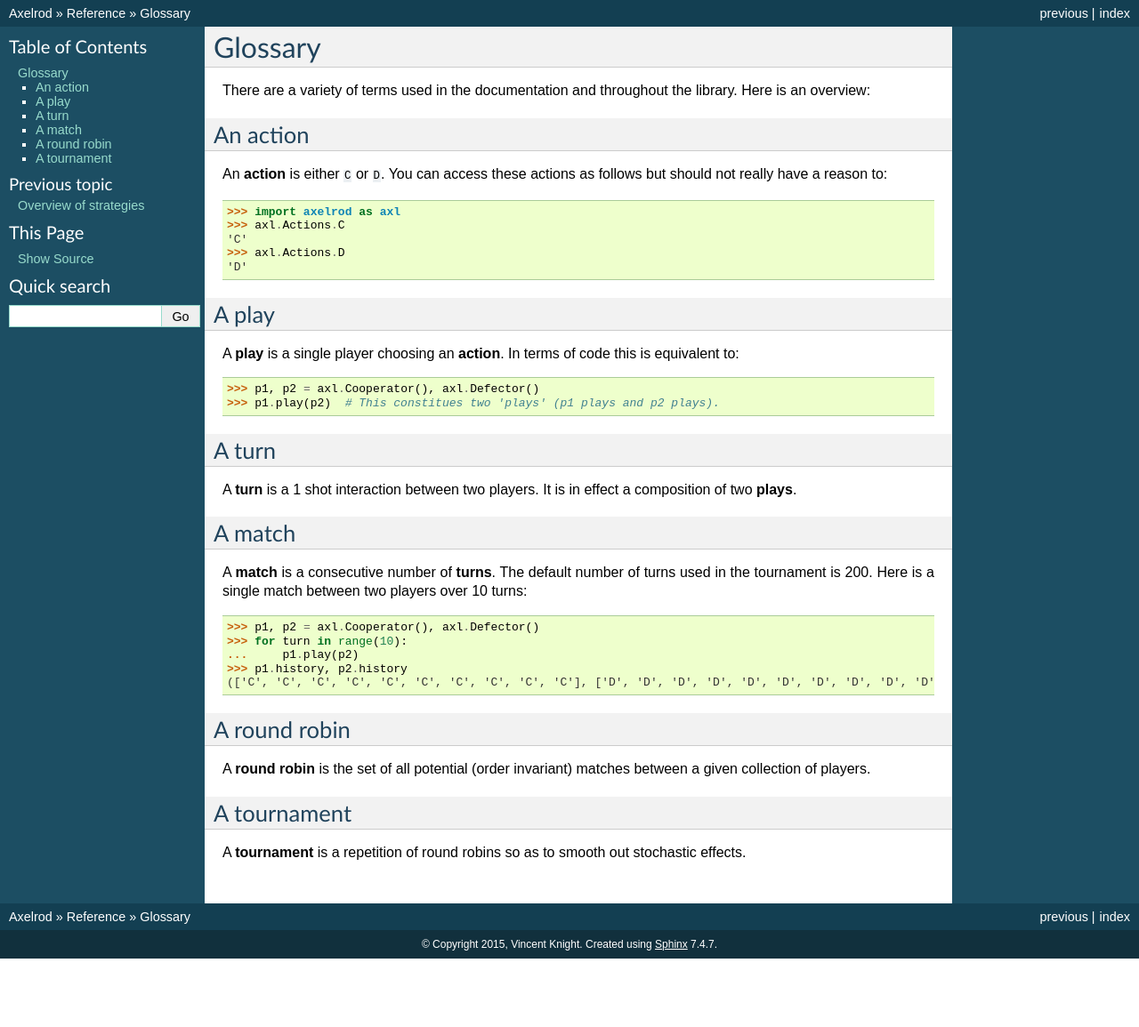
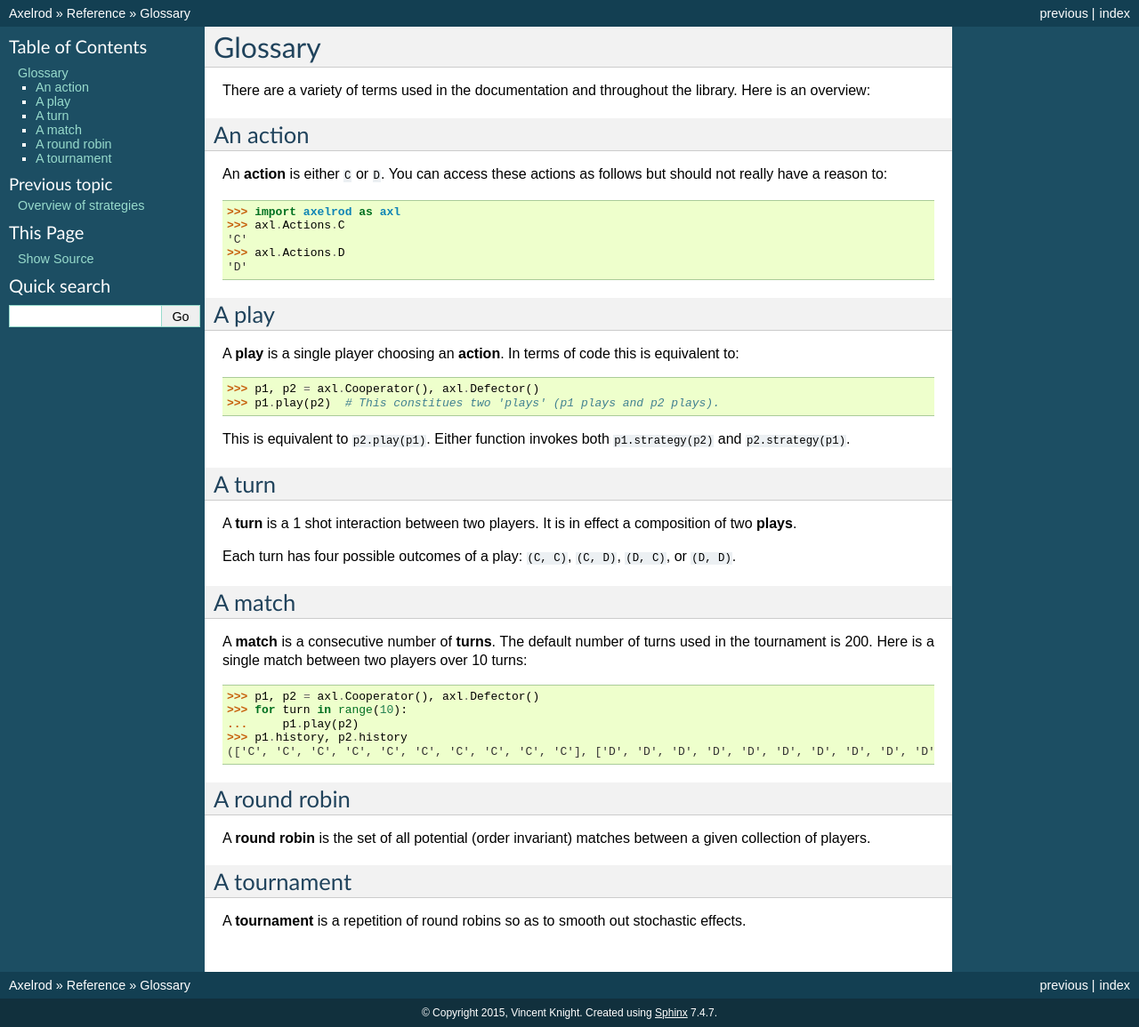
Before and after one commit to Axelrod-Python/Axelrod, a Sphinx documentation site: the page built from docs/reference/glossary.rst, in a window 1280 px wide. Shown: the whole page at 89% size. Built offline with Sphinx 7.4.7, drawn with Linux system fonts in a browser that asks for light colours; before the commit the page ends 1078 px from its top, so only the background shows below that.

Commit message:
Adding the suggestions from Marc
- play(p1) equivalent to play(p2)
- Outcomes of a turn

```diff
--- a/docs/reference/glossary.rst
+++ b/docs/reference/glossary.rst
@@ -25,11 +25,17 @@ In terms of code this is equivalent to::
     >>> p1, p2 = axl.Cooperator(), axl.Defector()
     >>> p1.play(p2)  # This constitues two 'plays' (p1 plays and p2 plays).
 
+This is equivalent to :code:`p2.play(p1)`. Either function invokes both
+:code:`p1.strategy(p2)` and :code:`p2.strategy(p1)`.
+
 A turn
 ------
 
 A **turn** is a 1 shot interaction between two players. It is in effect a
 composition of two **plays**.
+
+Each turn has four possible outcomes of a play: :code:`(C, C)`, :code:`(C, D)`,
+:code:`(D, C)`, or :code:`(D, D)`.
 
 A match
 -------
```
